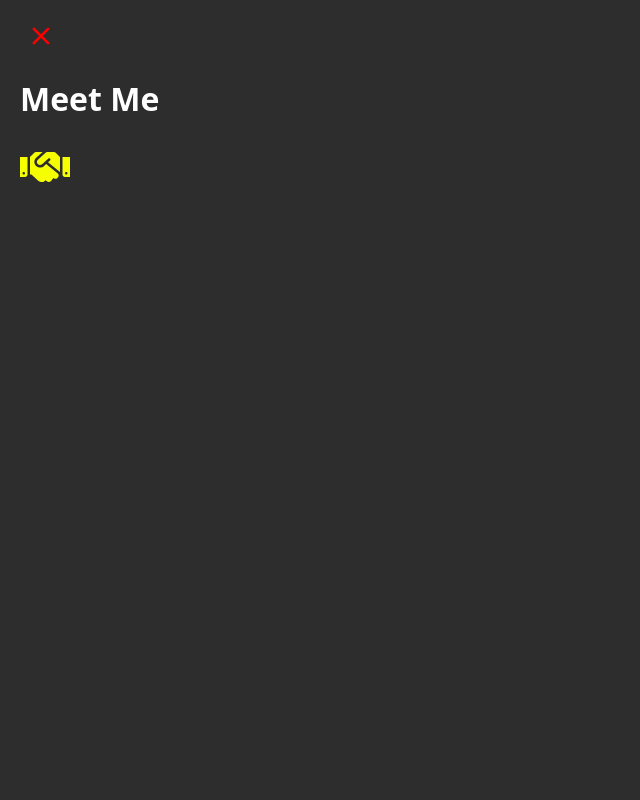
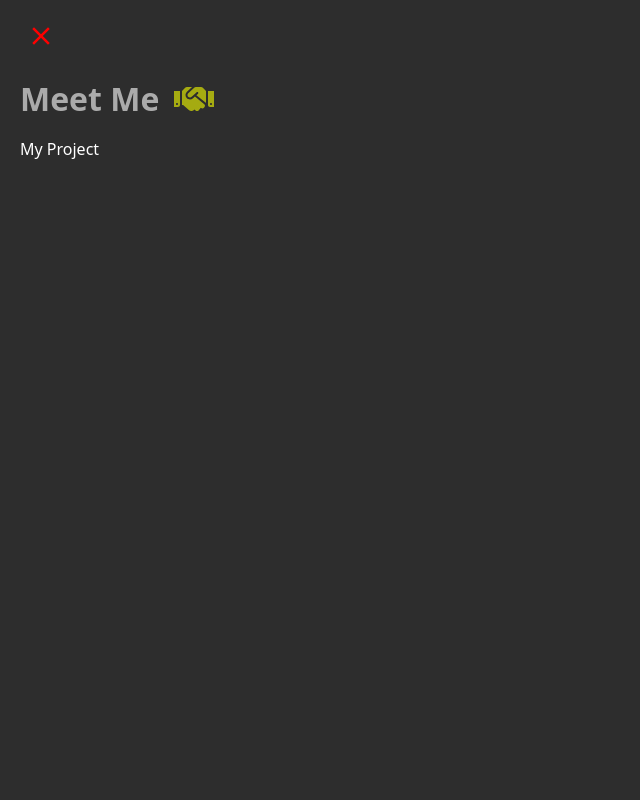
Before and after one commit to Hollyd29/MyPortfolio, a React (Vite) app: page / in a window 1280 px wide. Shown: the top 800 px of the page, without its empty margins (0-640 px from the left). Built offline with nearby package versions, Linux system fonts and the light colour scheme.

Commit message:
id added to each component

```diff
--- a/src/App.tsx
+++ b/src/App.tsx
@@ -9,11 +9,21 @@ import Profilecomp from "./component/Profilecomp";
 function App() {
   return (
     <div style={{ position: "relative" }}>
-      <HeaderComp />
-      <Profilecomp />
-      <MyStoryComp />
-      <MyProjectComp />
-      <ContactMeComp />
+      <div id="header">
+        <HeaderComp />
+      </div>
+      <div id="profile">
+        <Profilecomp />
+      </div>
+      <div id="myStory">
+        <MyStoryComp />
+      </div>
+      <div id="myProject">
+        <MyProjectComp />
+      </div>
+      <div id="contact">
+        <ContactMeComp />
+      </div>
     </div>
   );
 }
--- a/src/component/Headercomp.tsx
+++ b/src/component/Headercomp.tsx
@@ -25,8 +25,9 @@ function HeaderComp() {
           <div>
             <div className="meetMe">
               <h1>Meet Me</h1>
-              <FaHandshake color="#f6ff00ff" size={50} />
+              <FaHandshake color="#f6ff00ff" size={40} />
             </div>
+            <p onClick={() => alert("i worked")}>My Project</p>
           </div>
         </div>
       )}
--- a/src/component/portfolio.css
+++ b/src/component/portfolio.css
@@ -48,6 +48,14 @@
 }
 .closeIcon:hover {
   transform: rotate(90deg);
+}
+.meetMe {
+  display: flex;
+  flex-direction: row;
+  align-items: center;
+  gap: 15px;
+  opacity: 0.6;
+  margin-bottom: -20px;
 }
 
 /* profile page */
```
